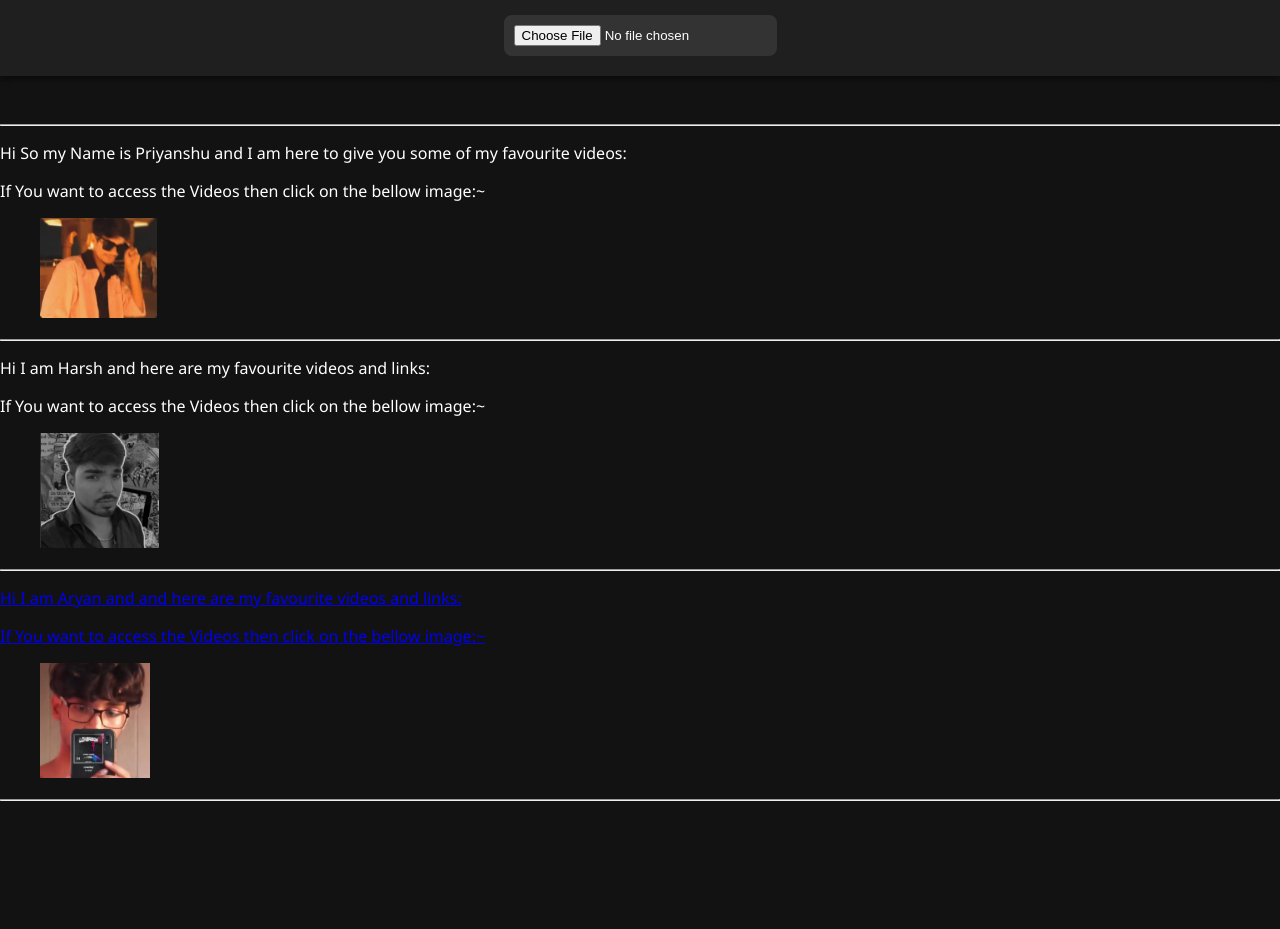
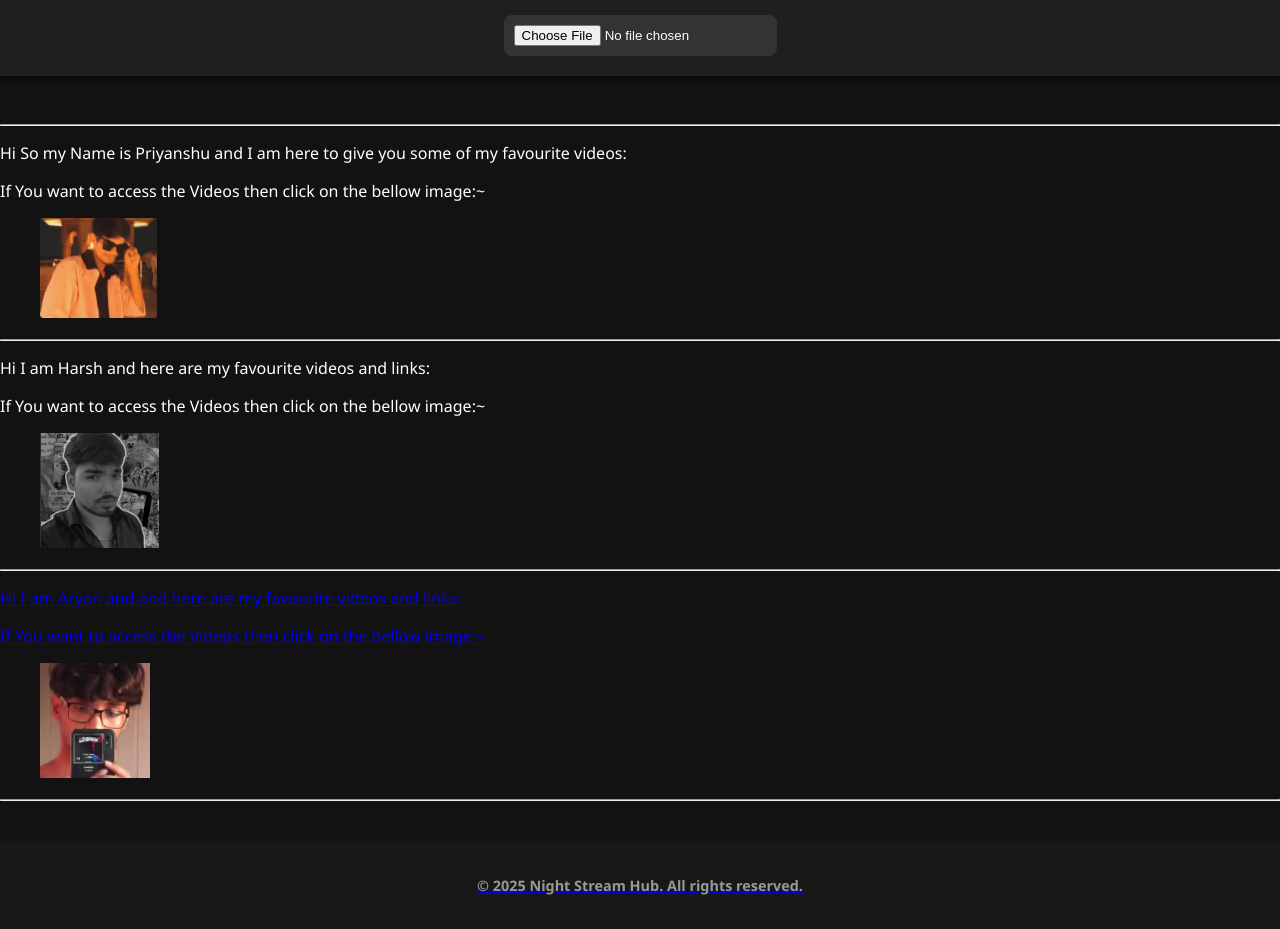
Before and after one commit to xer1wize01/wassupcode, a plain HTML site: page index.html in a window 1280 px wide. Shown: the part 110-1039 px from the top of the page. Before the commit the page ends 919 px from the top, so only its background shows below. Drawn offline with Linux system fonts and the light colour scheme.

Commit message:
Update index.html

```diff
--- a/index.html
+++ b/index.html
@@ -29,3 +29,12 @@
  <p>If You want to access the Videos then click on the bellow image:~ </p>
  <ul><a href="additional2.html" target="_main"> <img src="aa.png" height="115" </a></ul>
 <hr>
+
+  <footer><b>
+    <p>&copy; 2025 Night Stream Hub. All rights reserved.</p>
+    </b>
+  </footer>
+
+  <script src="script.js"></script>
+</body>
+</html>
```
